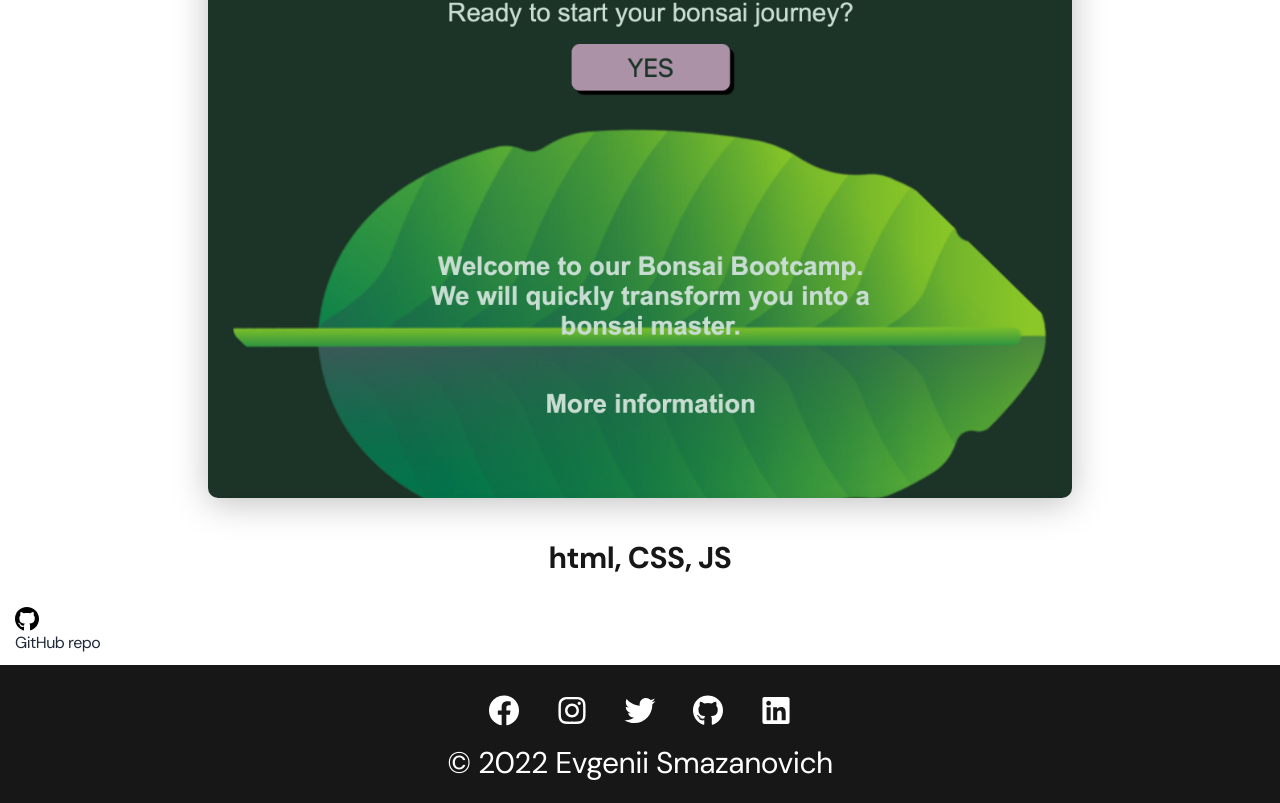
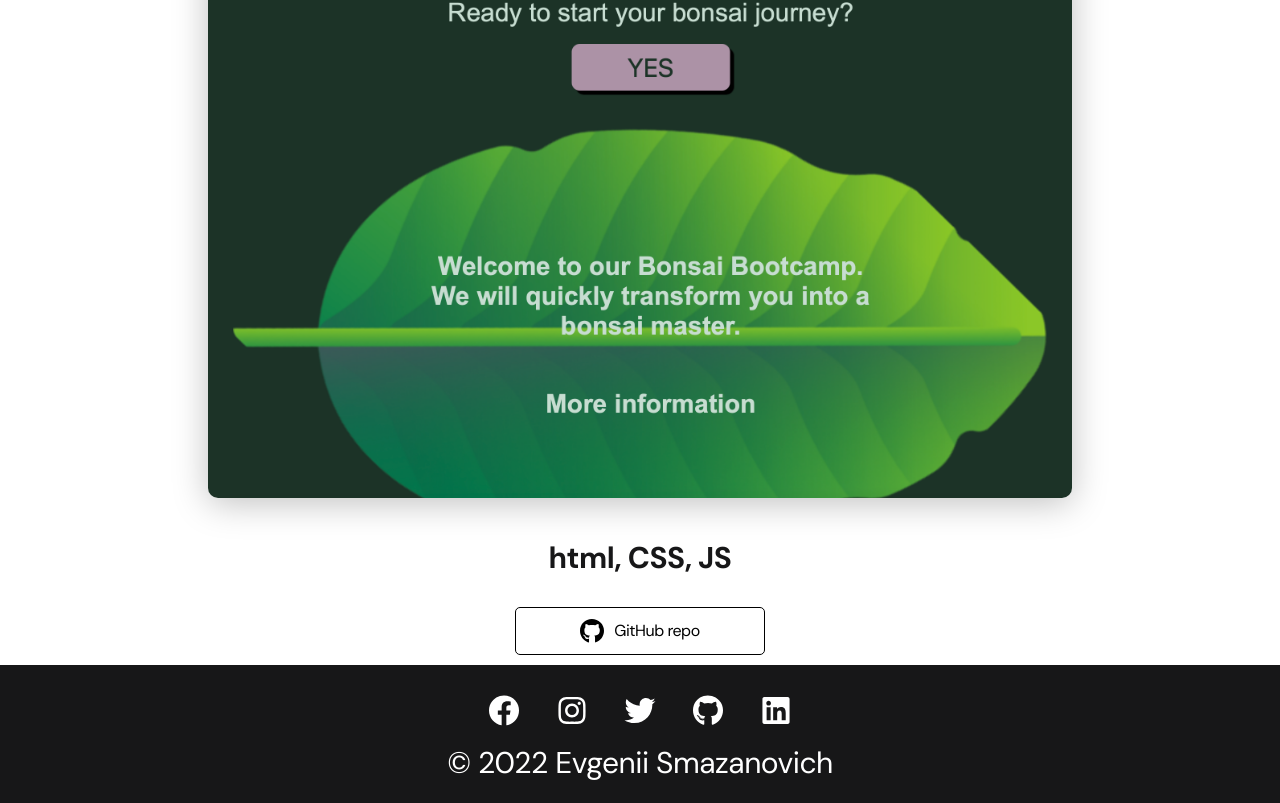
Before and after one commit to itsevgenii/MyPortfolio, a React (Vite) app: page /project/1 in a window 1280 px wide. Shown: the part 569-1372 px from the top of the page. Built offline with nearby package versions, Linux system fonts and the light colour scheme.

Commit message:
changed class name

```diff
--- a/src/Components/BtnGitHub/BtnGitHub.jsx
+++ b/src/Components/BtnGitHub/BtnGitHub.jsx
@@ -3,7 +3,7 @@ import "./BtnGitHub.css";
 import gitHubIcon from "../../img/icons/gitHub-black.svg";
 const BtnGitHub = ({ link }) => {
   return (
-    <a href={link} target="_blank" className="btn-outline">
+    <a href={link} target="_blank" className="btnd-outline">
       <img src={gitHubIcon} alt="" />
       GitHub repo
     </a>
```
